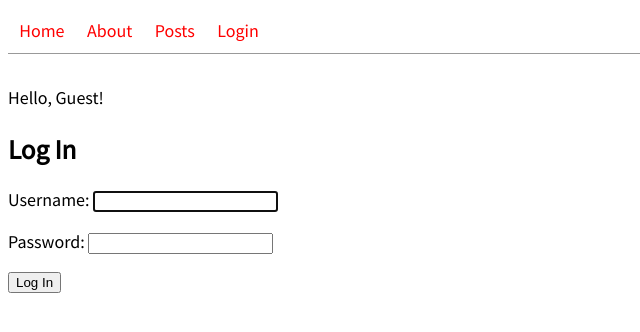
After one commit to mmrubayet/x_project, a Django app: page /accounts/login/ in a window 1280 px wide. The commit adds this page. Shown: the top 332 px of the page, without its empty margins (0-640 px from the left). Run offline with Django 4.2, Linux system fonts and the light colour scheme.

Commit message:
login and logout

```diff
--- a/dfb/ch_1/django_project/settings.py
+++ b/dfb/ch_1/django_project/settings.py
@@ -125,3 +125,6 @@ STATICFILES_DIRS = [BASE_DIR / "static"]
 # https://docs.djangoproject.com/en/4.2/ref/settings/#default-auto-field
 
 DEFAULT_AUTO_FIELD = "django.db.models.BigAutoField"
+
+LOGIN_REDIRECT_URL = "home"
+LOGOUT_REDIRECT_URL = "home"
--- a/dfb/ch_1/django_project/urls.py
+++ b/dfb/ch_1/django_project/urls.py
@@ -19,6 +19,7 @@ from django.urls import path, include
 
 urlpatterns = [
     path("admin/", admin.site.urls),
+    path("accounts/", include("django.contrib.auth.urls")),
     path("", include("pages.urls")),
     path("post/", include("posts.urls")),
 ]
--- a/dfb/ch_1/templates/base.html
+++ b/dfb/ch_1/templates/base.html
@@ -15,7 +15,19 @@
         <a href="{% url 'home' %}">Home</a>
         <a href="{% url 'about' %}">About</a>
         <a href="{% url 'post_list' %}">Posts</a>
+        {% if user.is_authenticated %}
+        <a href="{% url 'logout' %}">Logout</a>
+        {% else %}
+        <a href="{% url 'login' %}">Login</a>
+        {% endif %}
     </header>
+    <div>
+        {% if user.is_authenticated %}
+            <p>Hi {{ user.username }}!</p>
+        {% else %}
+            <p>Hello, Guest!</p>
+        {% endif %}
+    </div>
 
     {% block content %} {% endblock content %}
 
--- /dev/null
+++ b/dfb/ch_1/templates/registration/login.html
@@ -0,0 +1,14 @@
+<!-- templates/registration/login.html -->
+
+{% extends "base.html" %}
+
+{% block content %}
+
+<h2>Log In</h2>
+<form method="post">
+    {% csrf_token %}
+    {{ form.as_p }}
+    <button type="submit">Log In</button>
+</form>
+
+{% endblock content %}
```
